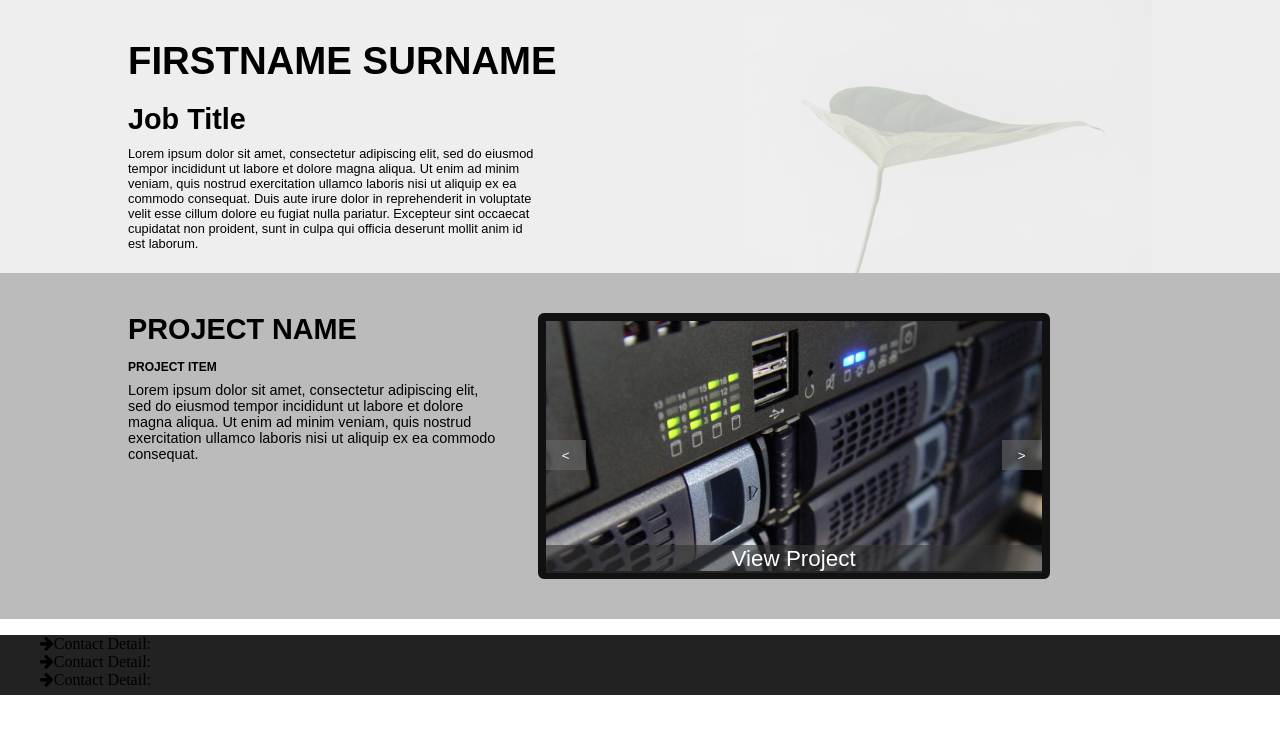
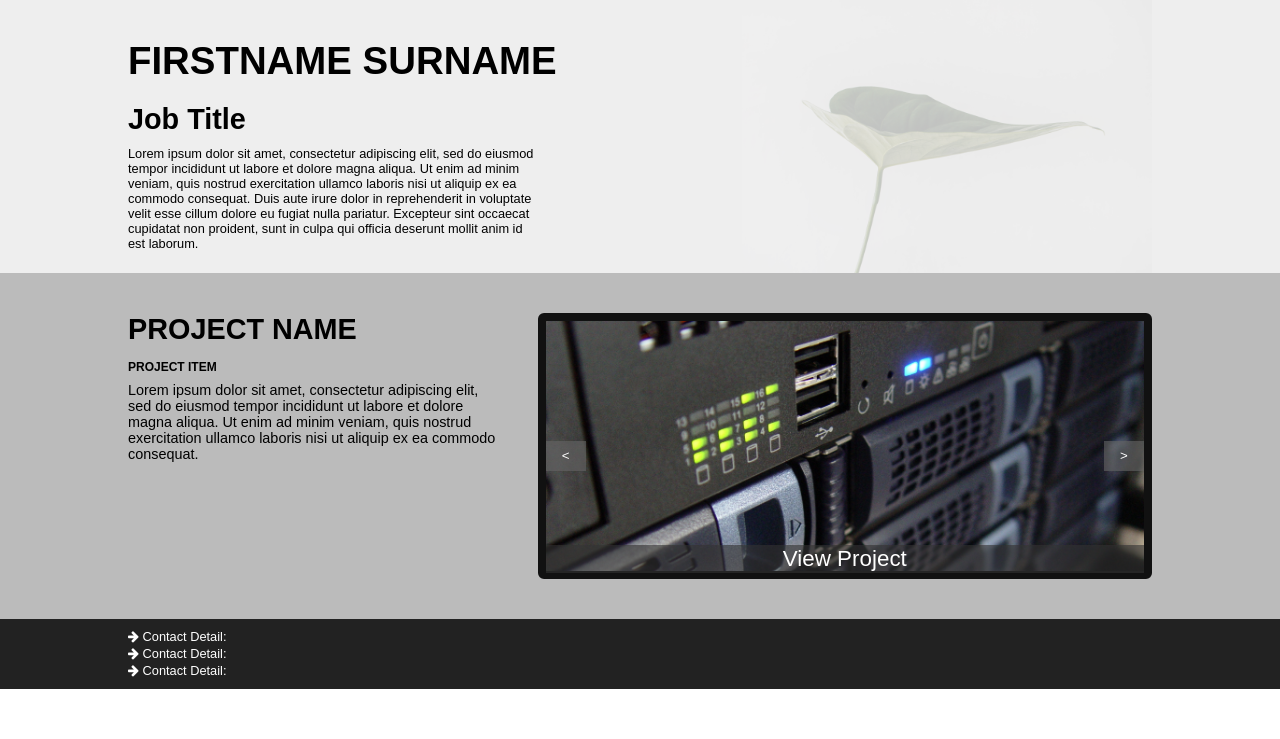
Before and after one commit to hoptond/portfolio, a PHP site: page / in a window 1280 px wide. Shown: the part 61-800 px from the top of the page. Run offline with PHP 8.4, Linux system fonts and the light colour scheme.

Commit message:
styled contact div and child elements in style.css

```diff
--- a/index.html
+++ b/index.html
@@ -52,9 +52,9 @@
         <div id="contact">
             <div id="contactwrapper">
                 <ul>
-                    <li><i class="fa fa-arrow-right"></i><a>Contact Detail:</a></li>
-                    <li><i class="fa fa-arrow-right"></i><a>Contact Detail:</a></li>
-                    <li><i class="fa fa-arrow-right"></i><a>Contact Detail:</a></li>
+                    <li><i class="fa fa-arrow-right"></i><a> Contact Detail:</a></li>
+                    <li><i class="fa fa-arrow-right"></i><a> Contact Detail:</a></li>
+                    <li><i class="fa fa-arrow-right"></i><a> Contact Detail:</a></li>
                 </ul>
             </div>
         </div>
--- a/style.css
+++ b/style.css
@@ -112,7 +112,7 @@ header p {
     padding:4px 0 40px 0;
 }
 #showcaseviewer {
-    width:50%;
+    width:60%;
     height:266px;
     border: 8px solid #111111;
     border-radius: 6px;
@@ -121,12 +121,12 @@ header p {
     background-size: 100% auto;
 }
 .showcasenav {
-    margin: 24% 0 25% 0;
+    margin: 20% 0 25% 0;
     background-color:#66666699;
     color: #ffffff;
     width: 40px;
     height:30px;
-    border:0px;
+    border:0;
 }
 #showcaseleft {
     float:left;
@@ -151,14 +151,21 @@ header p {
     padding: 0;
     background-color: #222222;
     width: 100%;
-    height:60px;
+    color:#ffffff;
 }
 #contactwrapper {
     width:80%;
+    margin:0 auto;
 }
 ul {
     list-style-type: none;
+    margin:0 auto;
+    padding:10px 0 10px 0;
+
 }
 ul>li{
-
+    padding: 2px 0 2px 0;
+    line-height:0.8rem;
+    font-size:0.8rem;
+    font-family: 'Mukta', sans-serif;
 }
```
